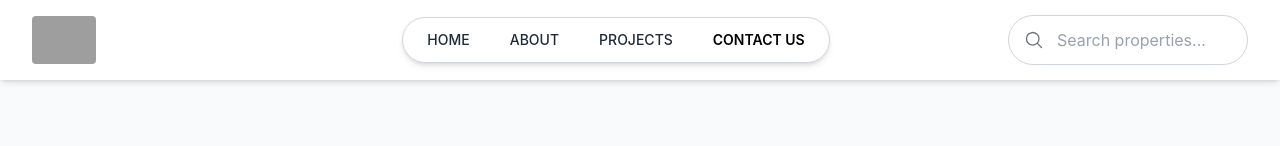
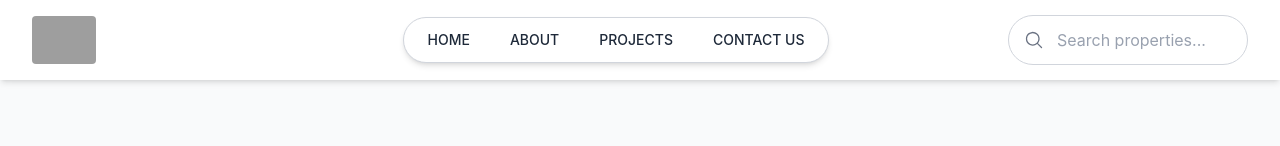
Before and after one commit to scrollfuel-digital/KoseliProject, a React (Vite) app: page /contact in a window 1280 px wide. Shown: the top 146 px of the page. Built offline with nearby package versions, Linux system fonts and the light colour scheme; grey boxes are pictures that could not be loaded.

Commit message:
navbar tab and lago

```diff
--- a/src/components/Navbar.jsx
+++ b/src/components/Navbar.jsx
@@ -41,13 +41,8 @@
     >
       <NavLink
         to={to}
-        className={({ isActive }) =>
-          `block px-5 py-2 text-sm font-medium uppercase transition-colors duration-300 ${
-            isActive
-              ? "text-black font-semibold"
-              : "text-gray-800 hover:text-white"
-          }`
-        }
+        end
+        className="block px-5 py-2 text-sm font-medium uppercase transition-colors duration-300 text-gray-800 hover:text-white"
       >
         {children}
       </NavLink>
@@ -99,13 +94,7 @@
       >
         <NavLink
           to="/projects"
-          className={({ isActive }) =>
-            `block px-5 py-2 text-sm font-medium uppercase transition-colors duration-300 ${
-              isActive
-                ? "text-black font-semibold"
-                : "text-gray-800 hover:text-white"
-            }`
-          }
+          className="block px-5 py-2 text-sm font-medium uppercase transition-colors duration-300 text-gray-800 hover:text-white"
         >
           Projects
         </NavLink>
```
